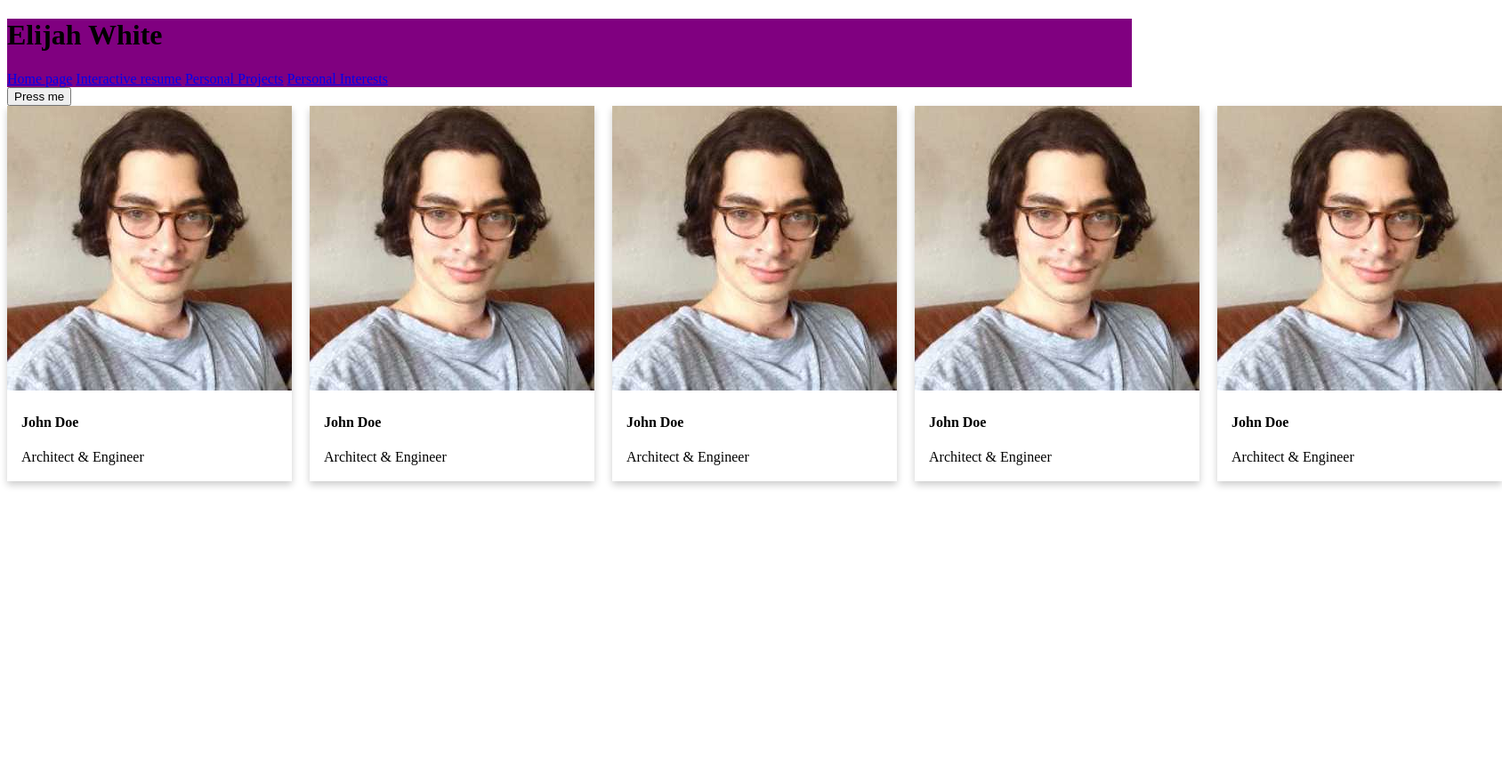
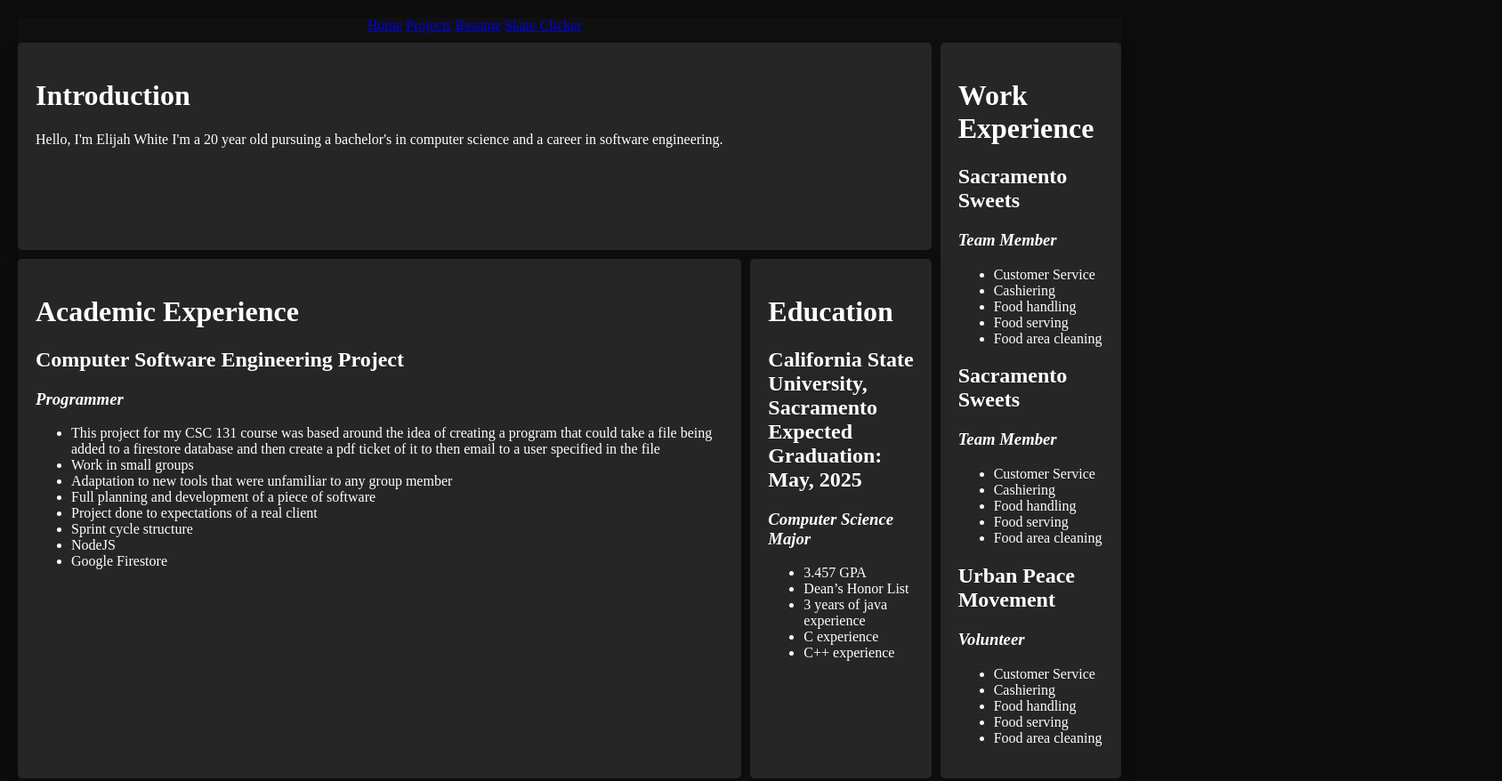
Before and after one commit to ElijahSource/elijahwhite.pro, a website: page index.html in a window 1280 px wide. Shown: the top 878 px of the page at 89% size, 1688 px wide, since content can reach past the window. Before the commit the page ends 800 px from the top, so only its background shows below. Drawn offline with Linux system fonts and the light colour scheme.

Commit message:
Same as last

```diff
--- a/index.html
+++ b/index.html
@@ -1,101 +1,188 @@
 <!DOCTYPE html>
-<!--To do: Add links, fix sizing-->
 <html>
 <head>
 	<title>Interactive Resume</title>
 	<style>
-          header{
-          background-color: purple;
+        html{
+            background-color: #0C0C0C;
+            color: #fff;
         }
-          .cards {
-            display: grid;
-            grid-template-columns: repeat(10, 1fr);
-            gap:20px;
-          }
-          .card {
-            /* Add shadows to create the "card" effect */
-            box-shadow: 0 4px 8px 0 rgba(0,0,0,0.2);
-            transition: 0.3s;
-            width: 320px; /* Set a specific width for the card */
+        body {
+        margin: 20px;
         }
 
-            /* On mouse-over, add a deeper shadow */
-            .card:hover {
-            box-shadow: 0 8px 16px 0 rgba(0,0,0,0.2);
+        h1{
+
+        }
+        h3{
+            font-style: italic;
+        }
+        /* Dropdown Button */
+        .dropbtn {
+        background-color: #262626;
+        color: white;
+        padding: 16px;
+        font-size: 16px;
+        border: none;
         }
 
-            /* Add some padding inside the card container */
-            .container {
-            padding: 2px 16px;
+        /* The container <div> - needed to position the dropdown content */
+        .dropdown {
+        position: relative;
+        display: inline-block;
         }
 
-            .a {
-            grid-column: col / span 3;
-            grid-row: row;
-            font-size: 100%;
-            color: #222;
-            background-color: #444;
+        /* Dropdown Content (Hidden by Default) */
+        .dropdown-content {
+        display: none;
+        position: absolute;
+        background-color: #f1f1f1;
+        min-width: 160px;
+        box-shadow: 0px 8px 16px 0px rgba(0,0,0,0.2);
+        z-index: 1;
         }
 
+        /* Links inside the dropdown */
+        .dropdown-content a {
+        color: black;
+        padding: 12px 16px;
+        text-decoration: none;
+        display: block;
+        }
+
+        /* Change color of dropdown links on hover */
+        .dropdown-content a:hover {background-color: #ddd;}
+
+        /* Show the dropdown menu on hover */
+        .dropdown:hover .dropdown-content {display: block;}
+
+        /* Change the background color of the dropdown button when the dropdown content is shown */
+        .dropdown:hover .dropbtn {background-color: #222222;}
+
+        .wrapper {
+            display: grid;
+            grid-gap: 10px;
+            grid-template-columns: [col1-start] 4fr  [col2-start] 1fr  [col3-start] 1fr [col3-end];
+            grid-template-rows: [row0-start]auto[row1-start] auto [row2-start] auto [row2-end] auto [row3-start]  ;
+            background-color: #101010;
+            color: #404040;
+        }
+        .banner{
+            text-align:center;
+            grid-column: col1-start / col3-start;
+            grid-row:row0-start;
+        }
+        .box {
+            background-color: #262626;
+            color: #fff;
+            border-radius: 5px;
+            padding: 20px;
+            font-size: 100%;
+            box-shadow: 0 8px 16px 0 rgba(0,0,0,0.2);
+			transition: 0.3s;
+        }
+        .a {
+            grid-column: col1-start / col3-start;
+            grid-row: row1-start ;
+        }
+        .b {
+            grid-column: col3-start ;
+            grid-row: row1-start / row2-end;
+        }
+        .c {
+            grid-column: col1-start;
+            grid-row: row2-start ;
+        }
+        .d {
+            grid-column: col2-start ;
+            grid-row: row2-start ;
+        }
+        .e {
+            grid-column: col2-start ;
+            grid-row: row3-start ;
+        }
     </style>
 </head>
-    <header>
-        <h1>
-          Elijah White
-        </h1>
-      <nav am-layout="horizontal">
-      <a href="https://www.youtube.com/watch?v=JXmBKg0lmQI">Home page</a>
-      <a href="#">Interactive resume</a>
-      <a href="#">Personal Projects</a>
-      <a href="#">Personal Interests</a>
-      </nav>
-    </header>
 
 <body>
+    <!--
+    <div class="dropdown">
+        <button class="dropbtn">Dropdown</button>
+        <div class="dropdown-content">
+            <a href="project.html">Projects</a>
+            <a href="Resume.html">Resume</a>
+        </div>
+    </div>
 
+    <header>
+        <h1>Elijah White</h1>
+    </header>
+    -->
+    <div class="wrapper">
+        <div class = "banner">
+            <a href = "Homepage.html">Home</a>
+            <a href = "project.html">Projects</a>
+            <a href = "BoxClicker.html">Resume</a>
+            <a href = "BoxClicker.html">Skate Clicker</a>
+        </div>
+        <div class="box a">
+            <h1>Introduction</h1>Hello, I'm Elijah White I'm a 20 year old pursuing a bachelor's in computer science and a career in software engineering.
+        </div>
+        <div class="box b">
+            <h1>Work Experience</h1>
+            <h2>Sacramento Sweets</h2>
+            <h3>Team Member</h3>
+            <ul>
+                <li>Customer Service</li>
+                <li>Cashiering</li>
+                <li>Food handling</li>
+                <li>Food serving</li>
+                <li>Food area cleaning</li>
+            </ul>
 
-        <button>Press me</button>
-        <script src = "source.js"></script>
-        <div class="cards">
-          <article class="card">
-            <img src="adam.png" alt="Avatar" style="width:320px">
-            <div class="container">
-              <h4><b>John Doe</b></h4>
-              <p>Architect & Engineer</p>
+            <h2>Sacramento Sweets</h2>
+            <h3>Team Member</h3>
+            <ul>
+                <li>Customer Service</li>
+                <li>Cashiering</li>
+                <li>Food handling</li>
+                <li>Food serving</li>
+                <li>Food area cleaning</li>
+            </ul>
+
+            <h2>Urban Peace Movement</h2>
+            <h3>Volunteer</h3>
+            <ul>
+                <li>Customer Service</li>
+                <li>Cashiering</li>
+                <li>Food handling</li>
+                <li>Food serving</li>
+                <li>Food area cleaning</li>
+            </ul>
         </div>
-          </article>
+        <div class="box c"><h1>Academic Experience</h1><h2>Computer Software Engineering Project</h2><h3>Programmer</h3>
+        <ul>
+            <li>This project for my CSC 131 course was based around the idea of creating a program that could take a file being added to a firestore database and then create a pdf ticket of it to then email to a user specified in the file</li>
+            <li>Work in small groups</li>
+            <li>Adaptation to new tools that were unfamiliar to any group member</li>
+            <li>Full planning and development of a piece of software </li>
+            <li>Project done to expectations of a real client</li>
+            <li>Sprint cycle structure</li>
+            <li>NodeJS</li>
+            <li>Google Firestore</li>
+        </ul>
+        </div>
+        <div class="box d"><h1>Education</h1><h2>California State University, Sacramento  Expected Graduation: May, 2025</h2><h3>Computer Science Major</h3>
+        <ul>
+            <li>3.457 GPA</li>
+            <li>Dean’s Honor List</li>
+            <li>3 years of java experience</li>
+            <li>C experience</li>
+            <li>C++ experience</li>
+        </ul>
+        </div>
+      </div>
+      <div class="box e"><h2>Skills</h2> Java, Nodejs, Python, C++, Customer Service, Team management, Public speaking </div>
+</body>
 
-          <article class="card">
-            <img src="adam.png" alt="Avatar" style="width:320px">
-            <div class="container">
-              <h4><b>John Doe</b></h4>
-              <p>Architect & Engineer</p>
-            </div>
-          </article>
-
-          <article class="card">
-            <img src="adam.png" alt="Avatar" style="width:320px">
-            <div class="container">
-              <h4><b>John Doe</b></h4>
-              <p>Architect & Engineer</p>
-            </div>
-          </article>
-
-          <article class="card">
-            <img src="adam.png" alt="Avatar" style="width:320px">
-            <div class="container">
-              <h4><b>John Doe</b></h4>
-              <p>Architect & Engineer</p>
-            </div>
-          </article>
-
-          <article class="card">
-            <img src="adam.png" alt="Avatar" style="width:320px">
-            <div class="container">
-              <h4><b>John Doe</b></h4>
-              <p>Architect & Engineer</p>
-            </div>
-          </article>
-      </div>
-      </body>
 </html>
```
Lines whose indentation alone changed are shown as unchanged.
